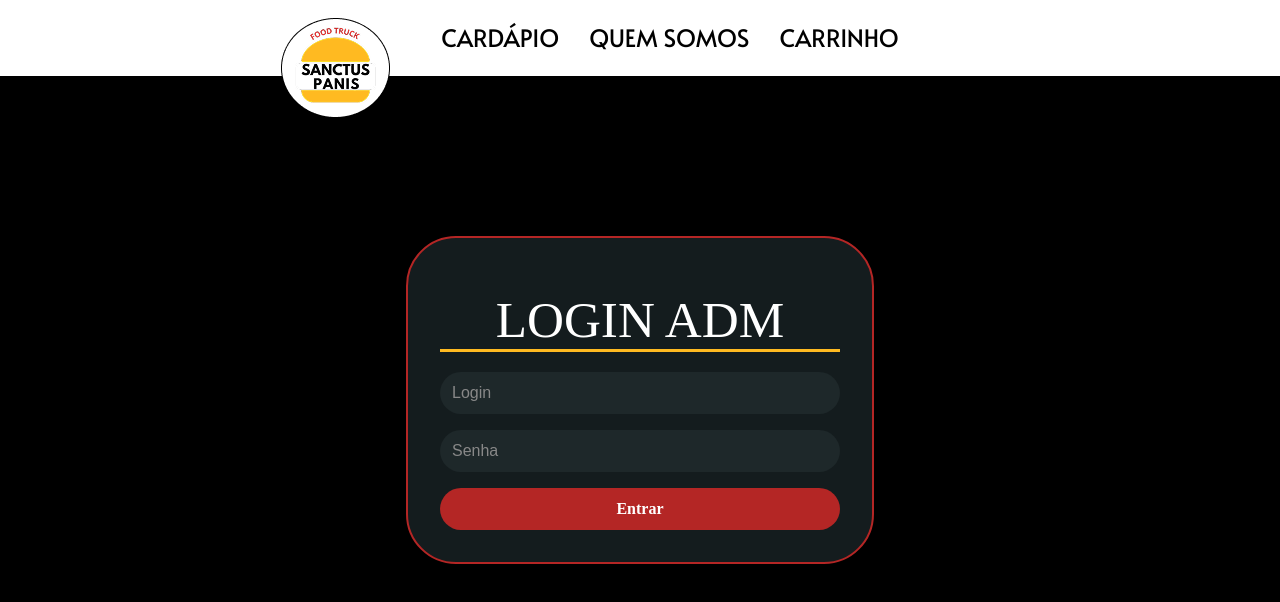
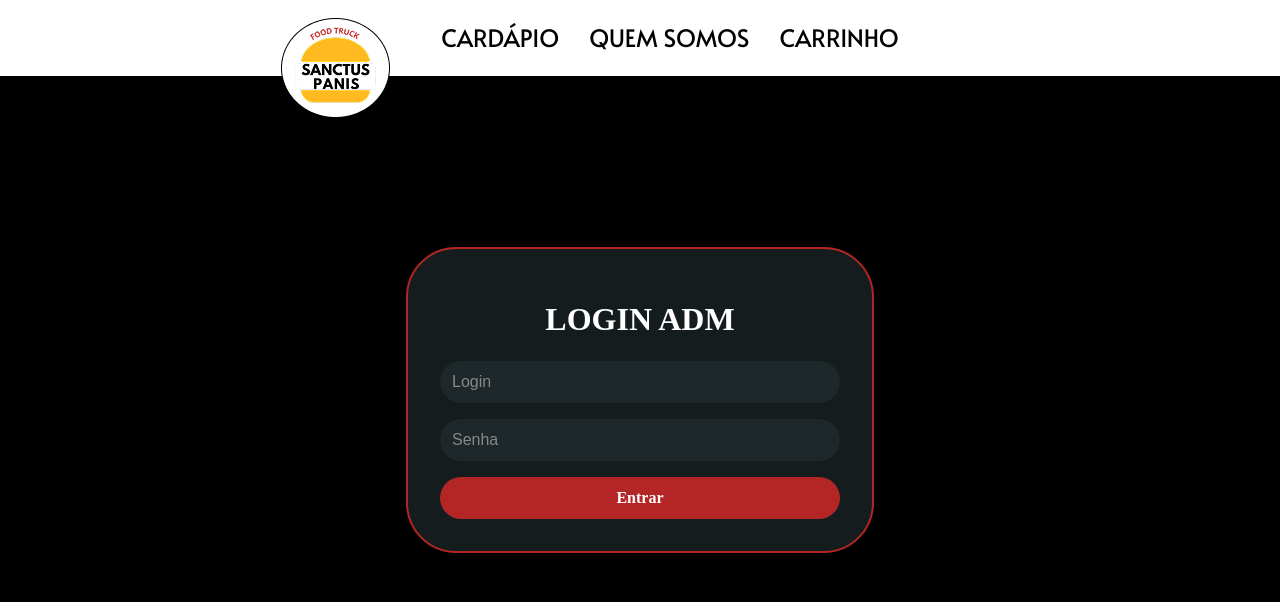
Before and after one commit to OliveirazMatias/FoodTruck, a React (Vite) app: page /login in a window 1280 px wide. Shown: the top 602 px of the page. Built offline with nearby package versions, Linux system fonts and the light colour scheme; a web font is replaced by a local one.

Commit message:
12/03/25

```diff
--- a/src/pages/TelasColaboradores/Login.jsx
+++ b/src/pages/TelasColaboradores/Login.jsx
@@ -5,8 +5,8 @@ function Login() {
     return (
         <div className="forms-container">
             <div className='forms-conteudo'>
-                <h1 className='titulo'>LOGIN ADM</h1>
-                <div className='preencher'>
+                <h1 className='titulo-login'>LOGIN ADM</h1>
+                <div className='preencher-forms'>
                     <input type="text" placeholder="Login" className='input-login' />
                     <input type="password" placeholder="Senha" className='input-senha' />
                     <button className='botao-login'>Entrar</button>
--- a/src/pages/TelasColaboradoresCss/Login.css
+++ b/src/pages/TelasColaboradoresCss/Login.css
@@ -18,7 +18,7 @@
     text-align: center;
 }
 
-.titulo {
+.titulo-login {
     color: #FFF;
     font-size: 2rem;
     font-family: 'Belanosima', serif;
@@ -26,7 +26,7 @@
     margin-bottom: 1.5rem;
 }
 
-.preencher {
+.preencher-forms {
     display: flex;
     flex-direction: column;
     gap: 1rem;
```
